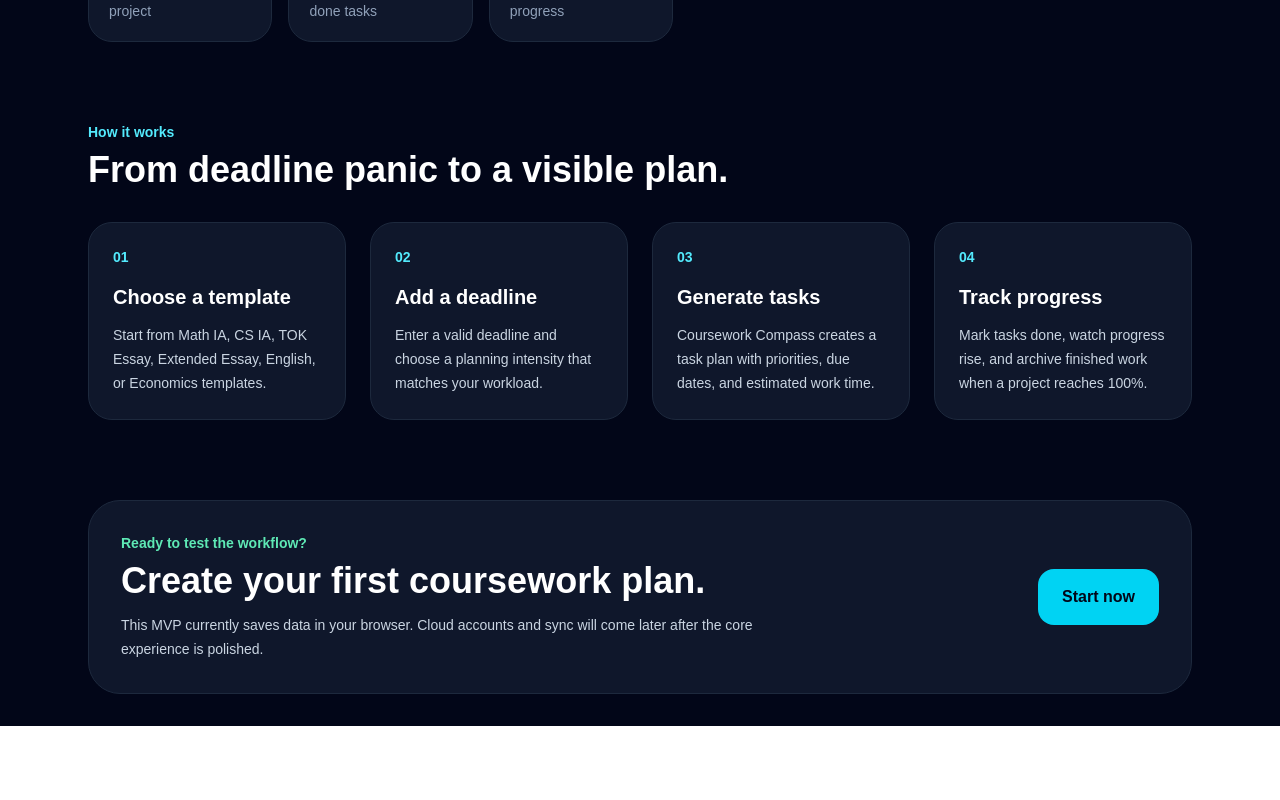
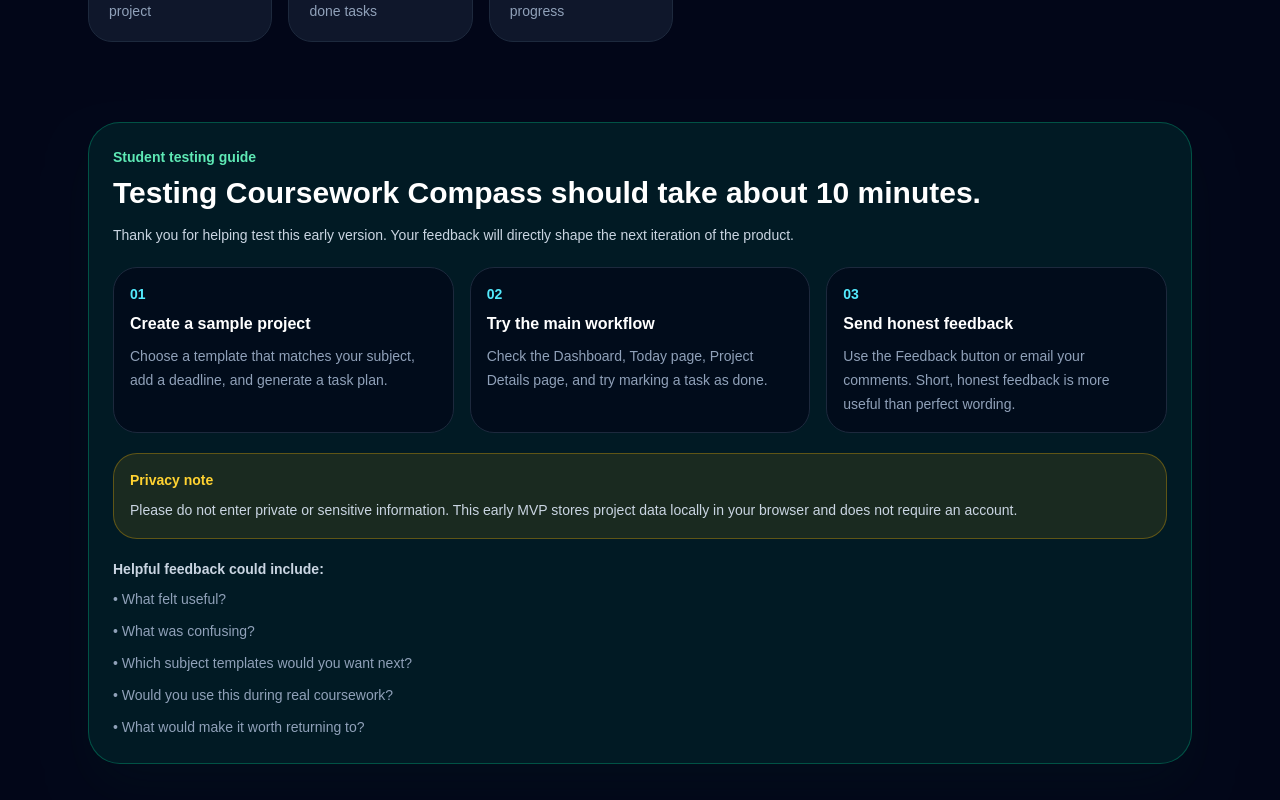
Before and after one commit to ChefDav/Coursework-Compass, a Next.js app: page / in a window 1280 px wide. Shown: the part 980-1780 px from the top of the page. Before the commit the page ends 1706 px from the top, so only its background shows below. Built offline with nearby package versions, Linux system fonts and the light colour scheme.

Commit message:
Add student testing guide

```diff
--- a/app/page.tsx
+++ b/app/page.tsx
@@ -1,5 +1,6 @@
+import FeedbackLink from "@/components/FeedbackLink";
 import ExamCountdownCard from "@/components/ExamCountdownCard";
-import FeedbackLink from "@/components/FeedbackLink";
+import TestingGuideCard from "@/components/TestingGuideCard";
 
 export default function HomePage() {
   return (
@@ -143,6 +144,10 @@ export default function HomePage() {
             </div>
           </section>
 
+          <div className="mt-20">
+            <TestingGuideCard />
+          </div>
+
           <section className="mt-20">
             <div className="mb-8">
               <p className="mb-2 text-sm font-bold text-cyan-300">
@@ -159,7 +164,8 @@ export default function HomePage() {
                 <h3 className="mb-3 text-xl font-bold">Choose a template</h3>
                 <p className="text-sm leading-6 text-slate-300">
                   Start from Math IA, CS IA, TOK Essay, Extended Essay, English,
-                  or Economics templates.
+                  Economics, sciences, humanities, EPQ, or personal statement
+                  templates.
                 </p>
               </div>
 
--- a/app/projects/new/page.tsx
+++ b/app/projects/new/page.tsx
@@ -1,6 +1,7 @@
 import { Suspense } from "react";
 import AppNav from "@/components/AppNav";
 import NewProjectForm from "@/components/NewProjectForm";
+import TestingGuideCard from "@/components/TestingGuideCard";
 
 export default function NewProjectPage() {
     return (
@@ -30,6 +31,10 @@ export default function NewProjectPage() {
                 >
                     <NewProjectForm />
                 </Suspense>
+
+                <div className="mt-8">
+                    <TestingGuideCard />
+                </div>
             </section>
         </main>
     );
--- /dev/null
+++ b/components/TestingGuideCard.tsx
@@ -0,0 +1,71 @@
+export default function TestingGuideCard() {
+    return (
+        <section className="rounded-[2rem] border border-emerald-400/30 bg-emerald-400/10 p-5 shadow-2xl shadow-emerald-950/20 sm:p-6">
+            <div className="mb-5">
+                <p className="mb-2 text-sm font-bold text-emerald-300">
+                    Student testing guide
+                </p>
+                <h2 className="text-2xl font-black sm:text-3xl">
+                    Testing Coursework Compass should take about 10 minutes.
+                </h2>
+                <p className="mt-3 text-sm leading-6 text-slate-300">
+                    Thank you for helping test this early version. Your feedback will
+                    directly shape the next iteration of the product.
+                </p>
+            </div>
+
+            <div className="grid gap-4 md:grid-cols-3">
+                <div className="rounded-3xl border border-slate-800 bg-slate-950/70 p-4">
+                    <p className="mb-2 text-sm font-black text-cyan-300">01</p>
+                    <h3 className="mb-2 font-bold text-white">Create a sample project</h3>
+                    <p className="text-sm leading-6 text-slate-400">
+                        Choose a template that matches your subject, add a deadline, and
+                        generate a task plan.
+                    </p>
+                </div>
+
+                <div className="rounded-3xl border border-slate-800 bg-slate-950/70 p-4">
+                    <p className="mb-2 text-sm font-black text-cyan-300">02</p>
+                    <h3 className="mb-2 font-bold text-white">Try the main workflow</h3>
+                    <p className="text-sm leading-6 text-slate-400">
+                        Check the Dashboard, Today page, Project Details page, and try
+                        marking a task as done.
+                    </p>
+                </div>
+
+                <div className="rounded-3xl border border-slate-800 bg-slate-950/70 p-4">
+                    <p className="mb-2 text-sm font-black text-cyan-300">03</p>
+                    <h3 className="mb-2 font-bold text-white">Send honest feedback</h3>
+                    <p className="text-sm leading-6 text-slate-400">
+                        Use the Feedback button or email your comments. Short, honest
+                        feedback is more useful than perfect wording.
+                    </p>
+                </div>
+            </div>
+
+            <div className="mt-5 rounded-3xl border border-amber-400/30 bg-amber-400/10 p-4">
+                <p className="mb-2 text-sm font-bold text-amber-300">
+                    Privacy note
+                </p>
+                <p className="text-sm leading-6 text-slate-300">
+                    Please do not enter private or sensitive information. This early MVP
+                    stores project data locally in your browser and does not require an
+                    account.
+                </p>
+            </div>
+
+            <div className="mt-5">
+                <p className="mb-2 text-sm font-bold text-slate-300">
+                    Helpful feedback could include:
+                </p>
+                <ul className="space-y-2 text-sm leading-6 text-slate-400">
+                    <li>• What felt useful?</li>
+                    <li>• What was confusing?</li>
+                    <li>• Which subject templates would you want next?</li>
+                    <li>• Would you use this during real coursework?</li>
+                    <li>• What would make it worth returning to?</li>
+                </ul>
+            </div>
+        </section>
+    );
+}
```
